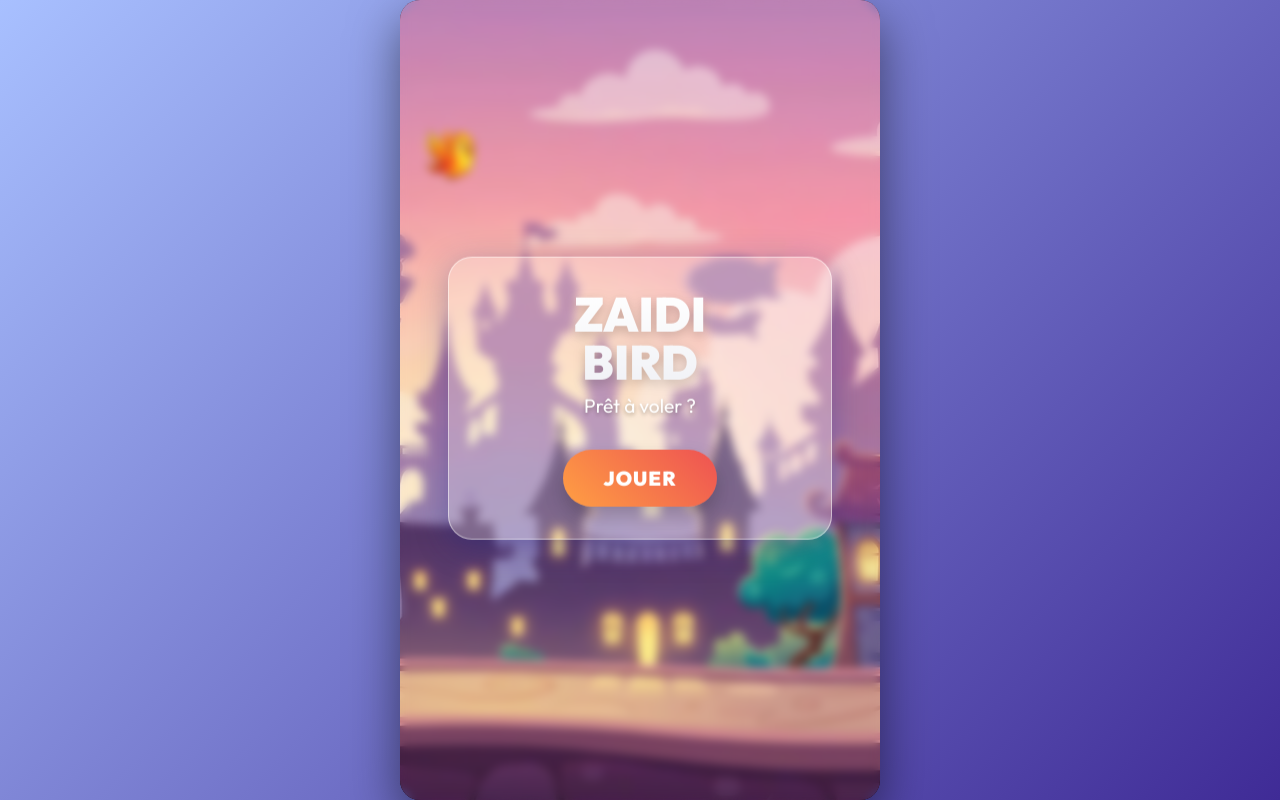
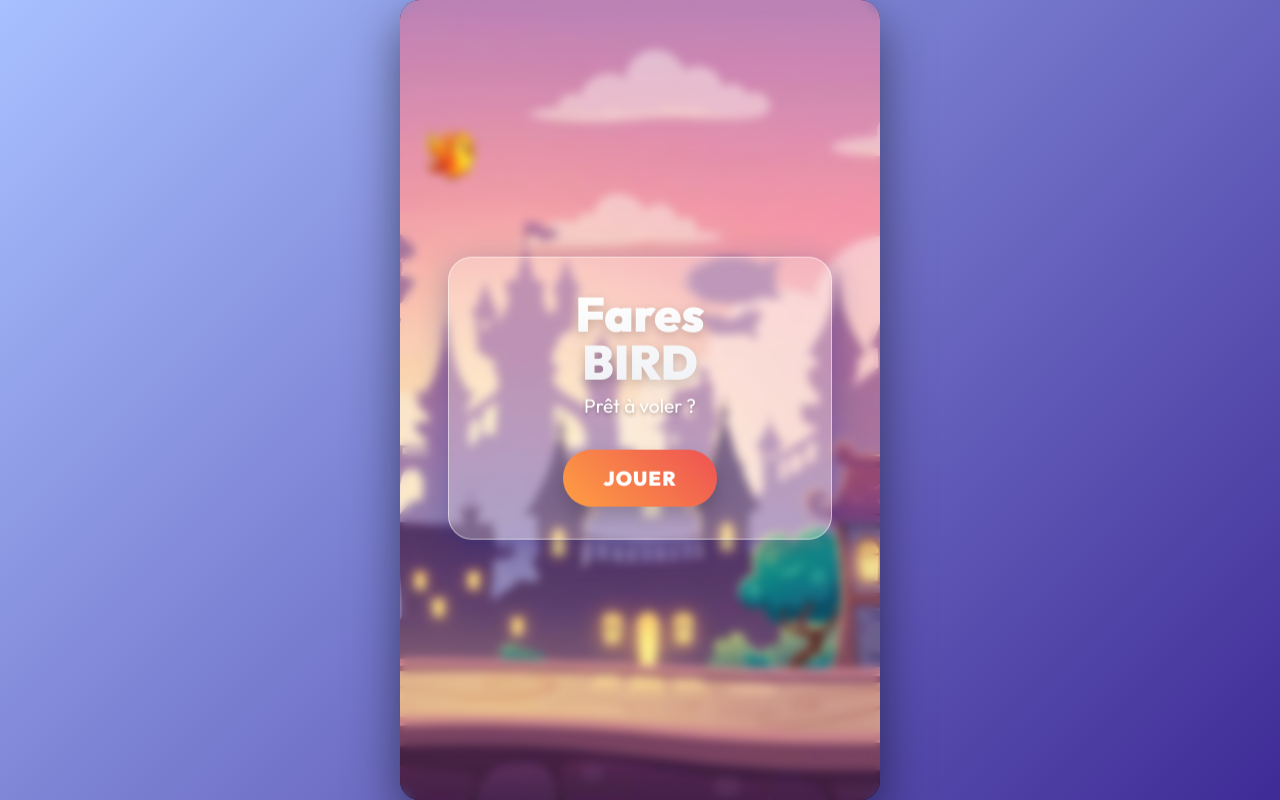
Before and after one commit to Fares-Z/zaidibird, a plain HTML site: page index.html in a window 1280 px wide. Drawn offline with Linux system fonts and the light colour scheme.

Commit message:
Update index.html

```diff
--- a/index.html
+++ b/index.html
@@ -17,7 +17,7 @@
             <!-- Start Screen -->
             <div id="start-screen" class="screen active">
                 <div class="glass-panel">
-                    <h1 class="title">ZAIDI<br>BIRD</h1>
+                    <h1 class="title">Fares<br>BIRD</h1>
                     <p class="subtitle">Prêt à voler ?</p>
                     <button id="start-btn" class="primary-btn">JOUER</button>
                 </div>
```
